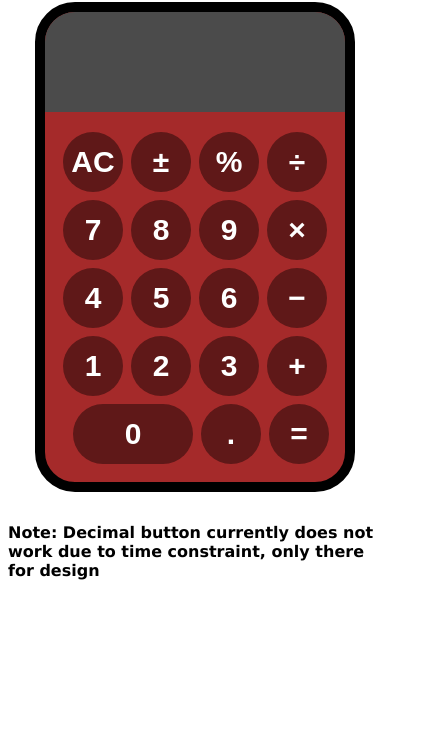
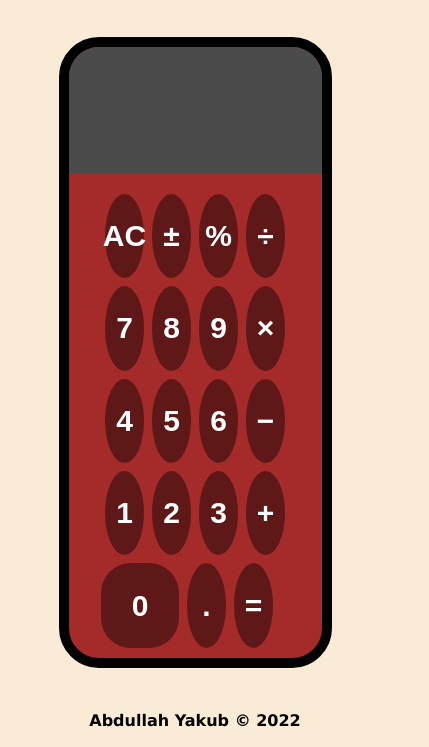
Before and after one commit to developerabz/calculator, a plain HTML site: page index.html in a window 390 px wide. Shown: the part 97-844 px from the top of the page, 429 px wide, since content can reach past the window. Drawn offline with Linux system fonts and the light colour scheme.

Commit message:
change resize on mobile and fix decimal button

```diff
--- a/index.html
+++ b/index.html
@@ -51,7 +51,7 @@
         </div>
 
         <div class = "note">
-            <h4>Note: Decimal button currently does not work due to time constraint, only there for design</h4>
+            <h4>Abdullah Yakub &copy; 2022</h4>
         </div>
     </body>
 </html>
--- a/script.js
+++ b/script.js
@@ -1,15 +1,15 @@
 
 
 function add(a,b) {
-    return +a + +b;
+    return (+a + +b).toFixed(2);
 }
 
 function multiply(a,b) {
-    return a * b;
+    return (a * b).toFixed(2);
 }
 
 function subtract(a,b) {
-    return a - b;
+    return (a - b).toFixed(2);
 }
 
 function divide(a,b) {
@@ -17,11 +17,11 @@ function divide(a,b) {
 }
 
 function percent(a) {
-    return (a/100);
+    return (a/100).toFixed(2);
 }
 
 function plusminus(a) {
-    return -(a);
+    return (-(a)).toFixed(2);
 }
 
 
@@ -56,7 +56,7 @@ function operate(a,operator,b) {
 
 
 
-console.log(operate(1,"plus",2));
+// console.log(operate(1,"plus",2));
 
 
 const equal = document.querySelector(".equal");
@@ -68,7 +68,7 @@ const input = document.createElement('p');
 input.classList.add("input");
 
 //this places the respective operand or operator on the display part of the caluclator
-const array = ["zero","one","two","three","four","five","six","seven","eight","nine"];
+const array = ["zero","one","two","three","four","five","six","seven","eight","nine", "decimal"];
 const arrayMath = ["plus", "minus", "multiple", "divide", "percent","plusminus"];
 
 const buttons = document.querySelectorAll("button");
@@ -82,12 +82,12 @@ buttons.forEach((button) => {
                 const input = document.createElement('p');
 
                 input.classList.add("input");
-                input.textContent = `${i}`;
+                input.textContent = button.textContent;
                 topPart.appendChild(input);
                 if (oper == "") {
-                    operandFirst += `${i}`;
+                    operandFirst += button.textContent;
                 } else {
-                    operandSecond += `${i}`;
+                    operandSecond += button.textContent;
                 }
             }
         }
--- a/style.css
+++ b/style.css
@@ -1,22 +1,37 @@
+* {
+    box-sizing: border-box;
+    margin: 0;
+    padding: 0;
+}
+
+
 body {
+    min-height: 100vh;
+    background-color: antiquewhite;
     display: flex;
     flex-direction: column;
     align-items: center;
+    justify-content: space-around;
     row-gap: 10px;
     font-family: Verdana, Geneva, Tahoma, sans-serif;
 }
 
+.header {
+    font-size: clamp(1rem, 10vw, 2rem);
+}
+
 .calculator {
-    width: 300px;
-    height: 470px;
+    width: 70vw;
+    max-height: 80vh;
     background-color: brown;
     border-radius: 40px;
     border: 10px black solid;
+    padding-bottom: 10px;
 }
 
 .top {
-    width: 300px;
-    height: 100px;
+    min-width: 60vw;
+    height: 15vh;
     background-color: rgb(75, 75, 75);
     border-top-left-radius: 30px;
     border-top-right-radius: 30px;
@@ -28,10 +43,10 @@ body {
 }
 
 .top p {
-    padding-right: 20px;
-    font-size: 50px;
+    padding-right: 0;
+    font-size: clamp(4rem, 10vw, 20rem);
     font-weight: 600;
-    color: #ffffff;
+    color: brown;
 }
 
 
@@ -41,7 +56,7 @@ body {
     flex-direction: column;
     justify-content: center;
     align-items: center;
-    row-gap: 8px;
+    gap: 8px;
 }
 
 .firstrow {
@@ -50,9 +65,9 @@ body {
 }
 
 .firstrow .circle {
-    width: 60px;
-    height: 60px;
-    border-radius: 100%;
+    width: 10vw;
+    height: 10vh;
+    border-radius: 50%;
     background-color: rgb(95, 24, 24);
 
 }
@@ -60,21 +75,21 @@ body {
 .lastrow {
     display: flex;
     gap: 8px;
-    align-self: flex-end;
+    align-self: center;
     margin-right: 16px;
 }
 
 .lastrow .circle {
-    width: 60px;
-    height: 60px;
+    width: 10vw;
+    height: 10vh;
     border-radius: 100%;
     background-color: rgb(95, 24, 24);
 
 }
 
 .long {
-    width: 120px;
-    height: 60px;
+    width: 20vw;
+    height: 10vh;
     border-radius: 30px;
     background-color: rgb(95, 24, 24);
     display: flex;
@@ -94,8 +109,8 @@ body {
     color: #ffffff;
     font-size: 30px;
     font-weight: 600;
-    width: 60px;
-    height: 60px;
+    width: 10vh;
+    height: 10vh;
     border-radius: 100%;
 }
 
@@ -105,8 +120,8 @@ body {
     color: #ffffff;
     font-size: 30px;
     font-weight: 600;
-    width: 120px;
-    height: 60px;
+    width: 20vw;
+    height: 10vh;
     border-radius: 30px;
 }
 
@@ -115,3 +130,7 @@ body {
 .long:hover {
     background-color: rgb(51, 14, 14);
 }
+
+.input {
+    padding-right: 0;
+}
```
